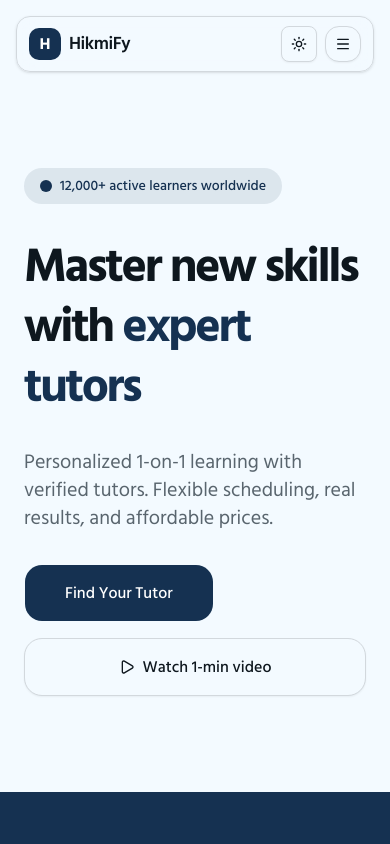
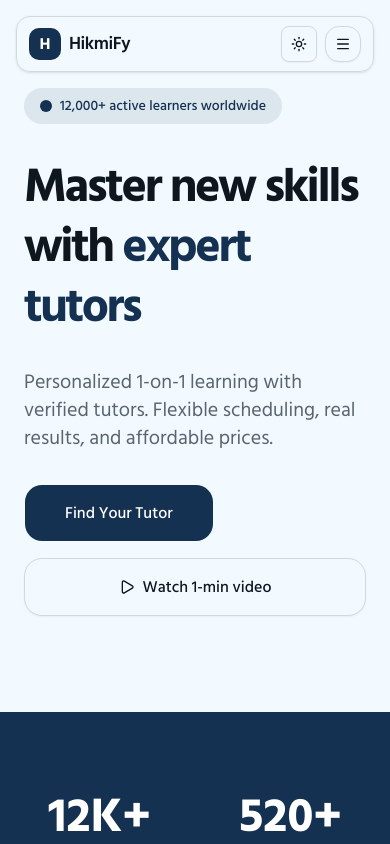
Before and after one commit to ishoef/hikmify_the-tutor, a Next.js app: page / in a window 390 px wide. Shown: the top 844 px of the page. Built offline with nearby package versions, Linux system fonts and the light colour scheme.

Commit message:
update Ui

```diff
--- a/src/components/modules/home/hero-section.tsx
+++ b/src/components/modules/home/hero-section.tsx
@@ -7,7 +7,7 @@ import { Button } from "@/components/ui/button";
 
 export default function Hero() {
   return (
-    <section className="relative pt-20 pb-24 lg:pt-32 lg:pb-32 overflow-hidden">
+    <section className="relative sm:pt-20 pb-24 lg:pt-32 lg:pb-32 overflow-hidden">
       <div className="container mx-auto px-6 lg:px-12 grid lg:grid-cols-2 gap-12 items-center">
         <div className="space-y-8">
           <div className="inline-flex items-center gap-2 px-4 py-2 bg-[#153151]/10 text-[#153151] rounded-full text-sm font-medium">
```
